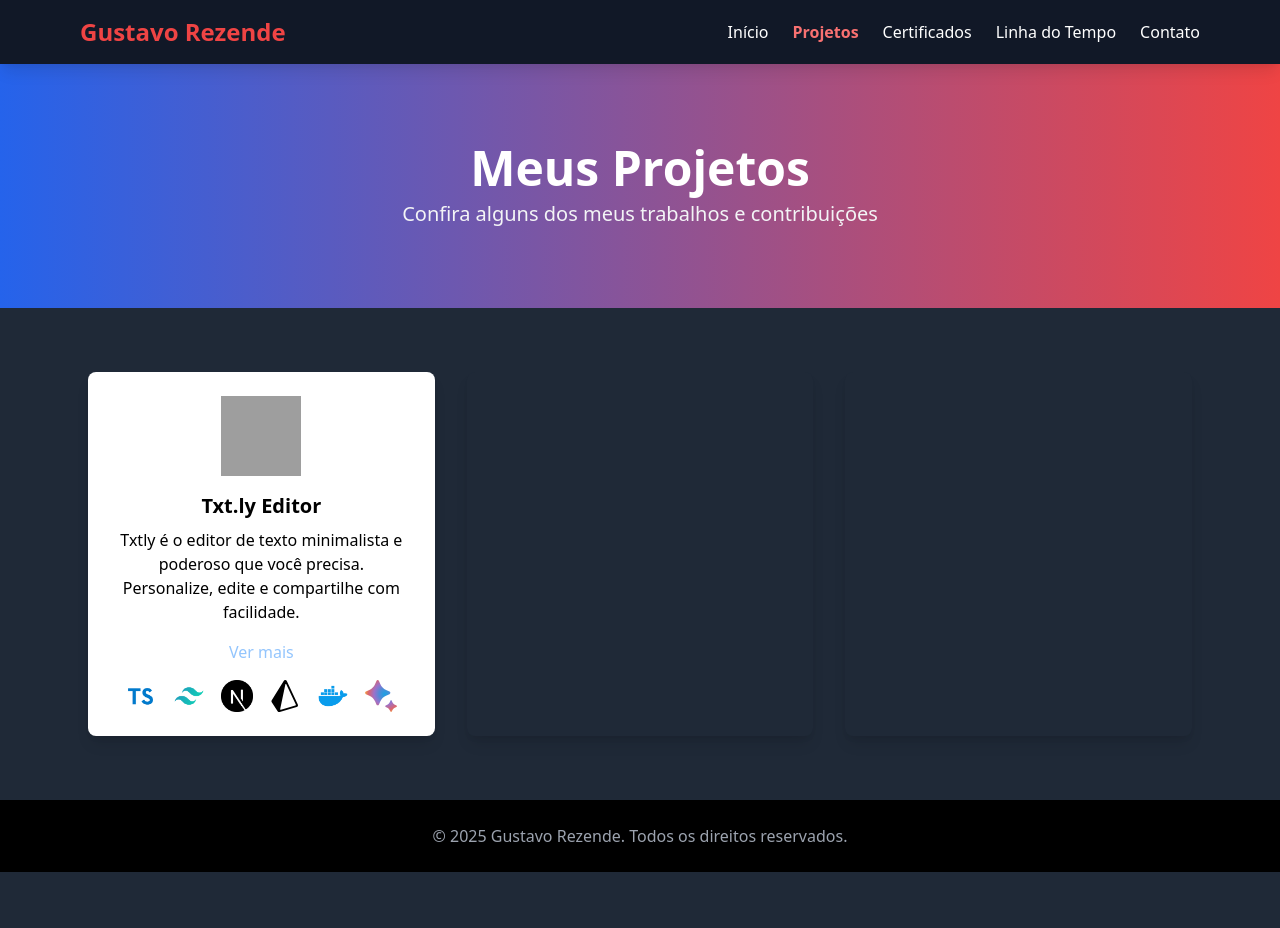
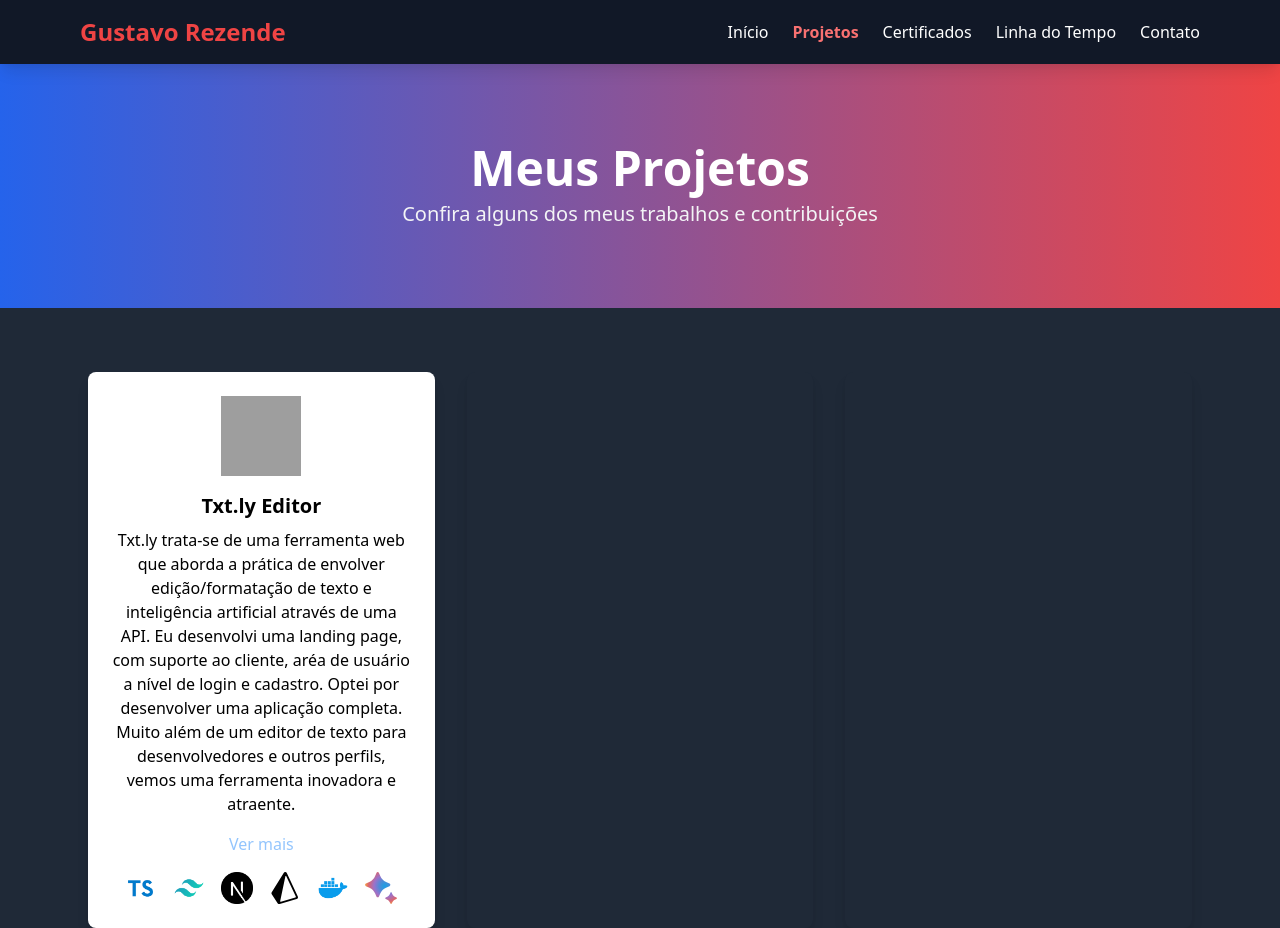
Before and after one commit to AleRzendee/myPortfolio, a website: page projetos.html in a window 1280 px wide. Shown: the top 928 px of the page. Before the commit the page ends 872 px from the top, so only its background shows below. Drawn offline with nearby package versions, Linux system fonts and the light colour scheme; grey boxes are pictures that could not be loaded.

Commit message:
att mod .9;

```diff
--- a/projetos.html
+++ b/projetos.html
@@ -36,13 +36,15 @@
   <section class="bg-gray-800 max-w-6xl mx-auto py-16 px-6">
     <div class="grid grid-cols-1 md:grid-cols-2 lg:grid-cols-3 gap-8 bg-gray-800">
       <!-- Exemplo de Projeto -->
-            <div
-                class="bg-white p-6 rounded-lg shadow-lg hover:scale-105 transition flex flex-col items-center text-center">
+      <div class="bg-white p-6 rounded-lg shadow-lg hover:scale-105 transition flex flex-col items-center text-center">
         <img src="https://github.com/AleRzendee/txtly/blob/main/public/images/002-txtly_logotipo.png?raw=true"
           alt="Projeto 1" class="w-20 h-20 mb-4">
         <h3 class="text-xl text-black font-semibold">Txt.ly Editor</h3>
-                <p class="text-black mt-2">Txtly é o editor de texto minimalista e poderoso que você precisa.
-                    Personalize, edite e compartilhe com facilidade.</p>
+        <p class="text-black mt-2">Txt.ly trata-se de uma ferramenta web que aborda a prática de envolver
+          edição/formatação de texto e inteligência artificial através de uma API. Eu desenvolvi uma landing page, com
+          suporte ao cliente, aréa de usuário a nível de login e cadastro. Optei por desenvolver uma aplicação completa.
+          Muito além de um editor de texto para desenvolvedores e outros perfils, vemos uma ferramenta inovadora e
+          atraente.</p>
         <a href="https://github.com/AleRzendee/txtly"
           class="mt-4 inline-block text-blue-300 hover:text-blue-400 transition">Ver mais</a>
         <div class="flex space-x-4 mt-4">
```
Lines whose indentation alone changed are shown as unchanged.
